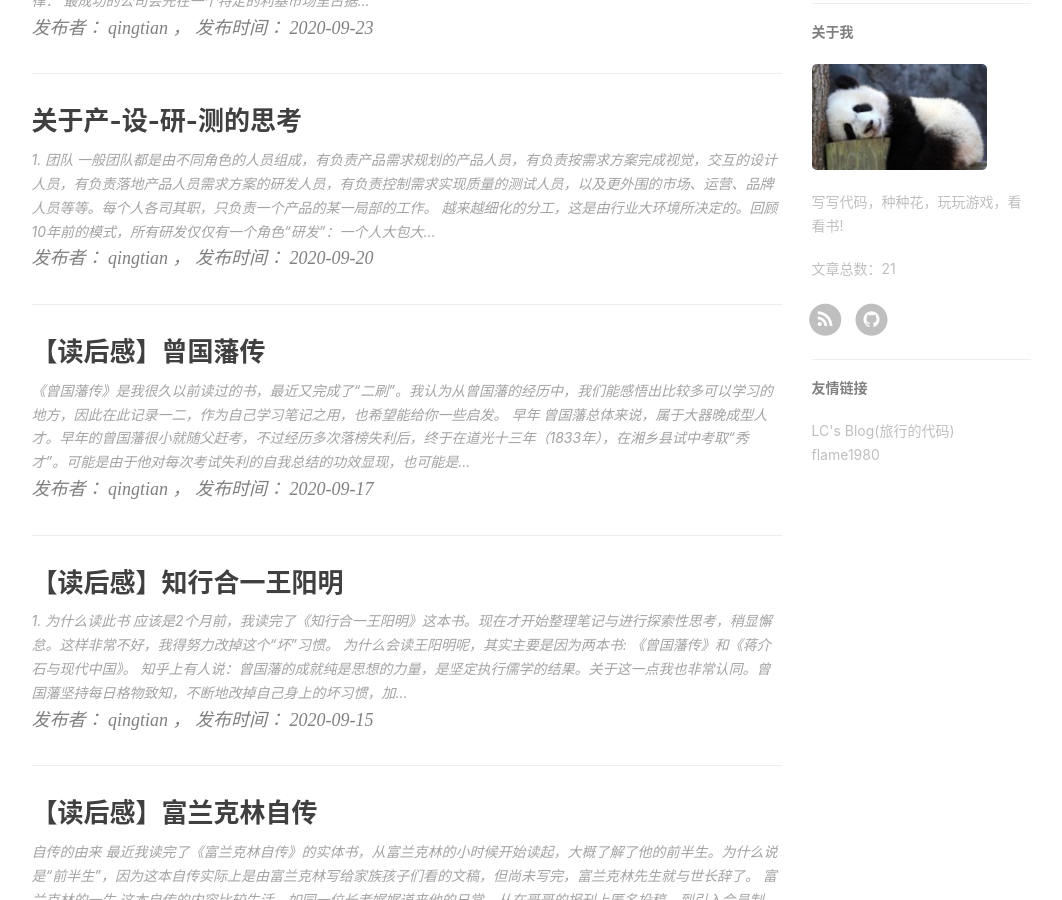
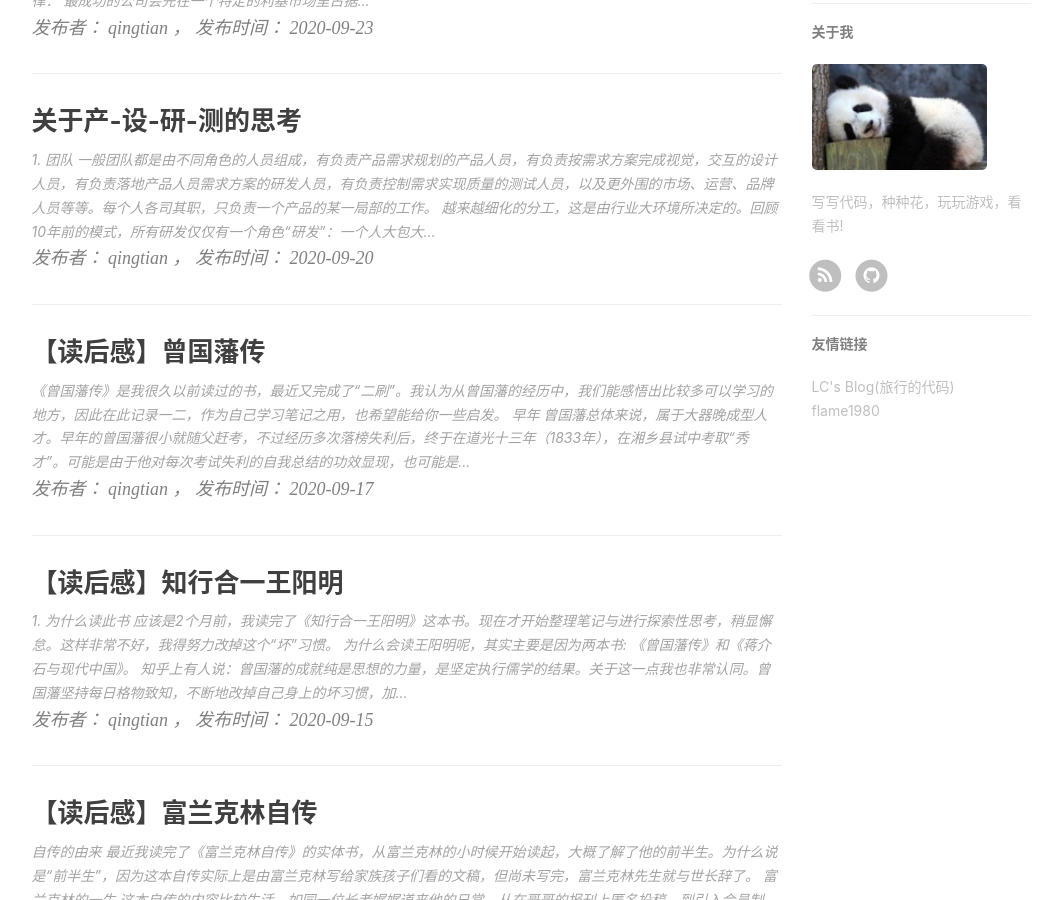
Before and after one commit to qingtian/qingtian.github.com, a Jekyll site: the page built from index.html, in a window 1280 px wide and 900 px high, scrolled down 614 px. Shown: the whole window, without its empty margins (136-1198 px from the left). Built offline with Jekyll 4.4.1, drawn with Linux system fonts in a browser that asks for light colours; nearby versions of some CDN libraries; the list of posts is cut into pages by our own code; comment, search, counter and statistics services are not loaded.

Commit message:
去掉总量显示

```diff
--- a/_layouts/page.html
+++ b/_layouts/page.html
@@ -115,7 +115,6 @@ layout: default
                         {% if site.sidebar-about-description %}
                             <p>{{site.sidebar-about-description}}</p>
                         {% endif %}
-                        <p>文章总数：{{ site.posts | size}} </p>
                         <!-- SNS Link -->
                         <ul class="list-inline">
                             {% if site.RSS %}
```
